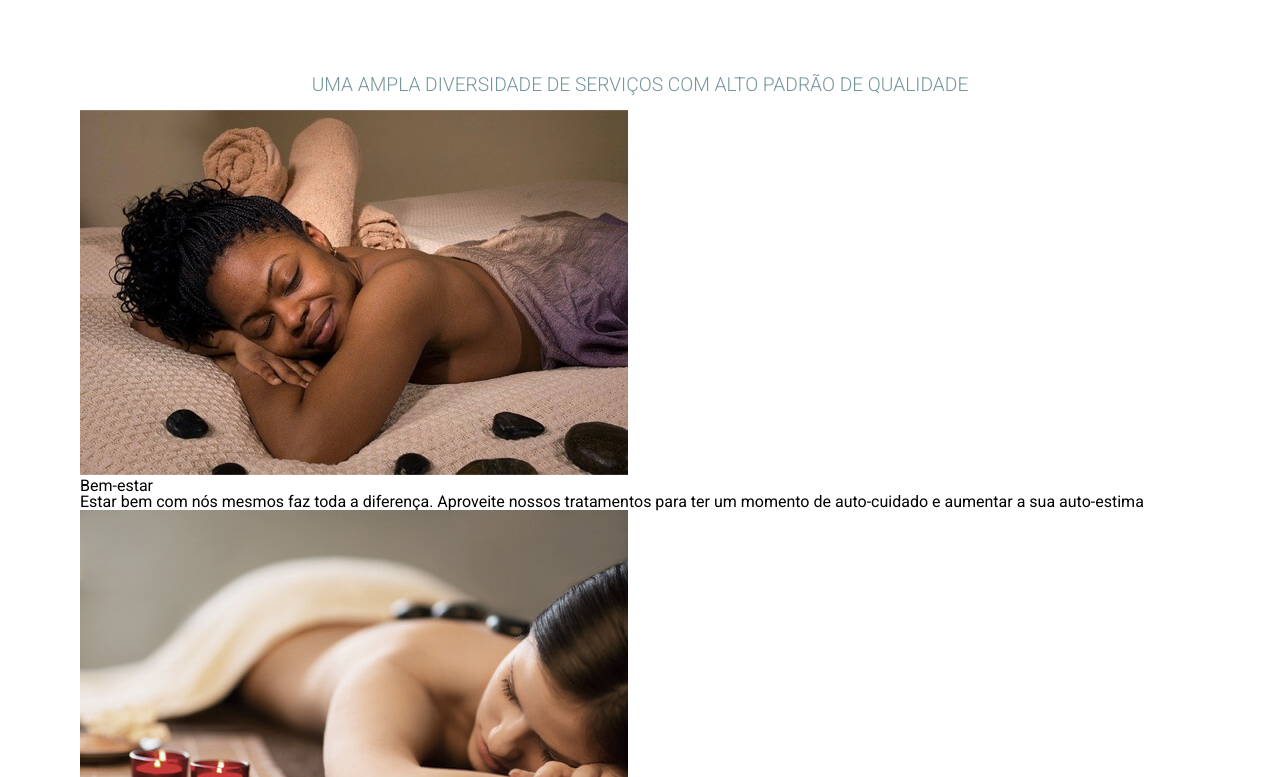
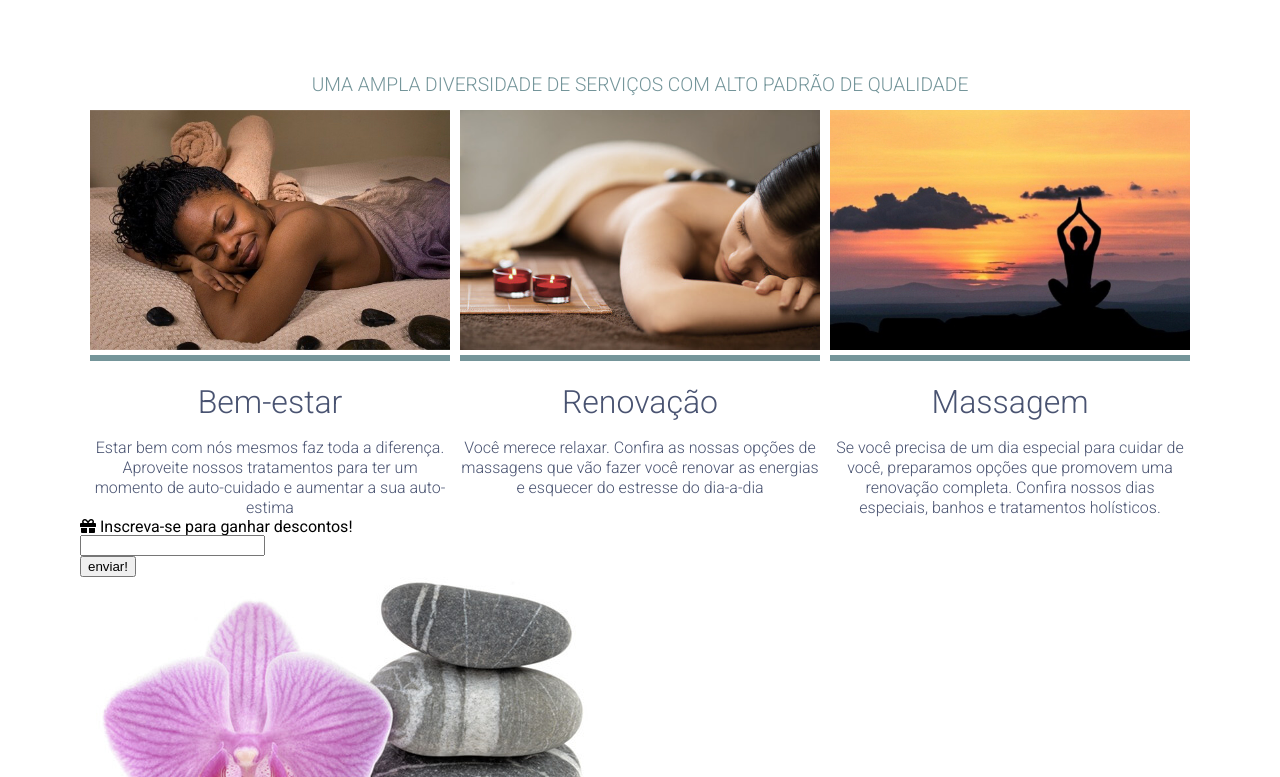
Before and after one commit to otaviohenrique1/alura_spa_projeto_inicial_curso_sass_css, a website: page index.html in a window 1280 px wide. Shown: the part 523-1300 px from the top of the page. Drawn offline with nearby package versions, Linux system fonts and the light colour scheme; files that its build step writes are made by us from their sources.

Commit message:
commit 9

```diff
--- a/styles/components/_servicos.scss
+++ b/styles/components/_servicos.scss
@@ -18,8 +18,38 @@
     margin-bottom: 80px;
     font-weight: 300;
   }
+
+  .cards {
+    display: flex;
+    justify-content: space-evenly;
+
+    .card {
+      width: 360px;
+      text-align: center;
+
+      h5 {
+        font-size: calc($tamanho-do-texto/1.5);
+        font-weight: 300;
+        margin-top: 25px;
+        margin-bottom: 20px;
+        color: $cor-primaria;
+      }
+
+      p {
+        font-size: calc($tamanho-do-texto/3);
+        font-weight: 300;
+        color: $cor-primaria;
+        line-height: 1.25rem;
+      }
+
+      .img-container {
+        padding-bottom: 2px;
+        border-bottom: 6px solid $cor-secundaria;
+
+        img {
+          max-width: 100%;
+        }
+      }
+    }
+  }
 }
-
-// cards
-// card
-// img-container
```
